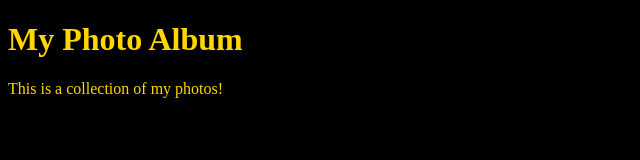
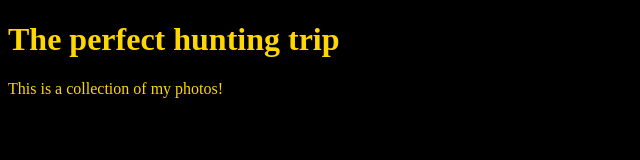
Before and after one commit to tessb/tessb.github.io, a plain HTML site: page index.html in a window 1280 px wide. Shown: the whole page, without its empty margins (0-640 px from the left). Drawn offline with Linux system fonts and the light colour scheme.

Commit message:
new title

```diff
--- a/index.html
+++ b/index.html
@@ -5,7 +5,7 @@
   <title>My Photo Alblum</title>
 </head>
 <body>
-  <h1>My Photo Album</h1>
+  <h1>The perfect hunting trip</h1>
   <p>This is a collection of my photos!</p>
 
 </body>
```
